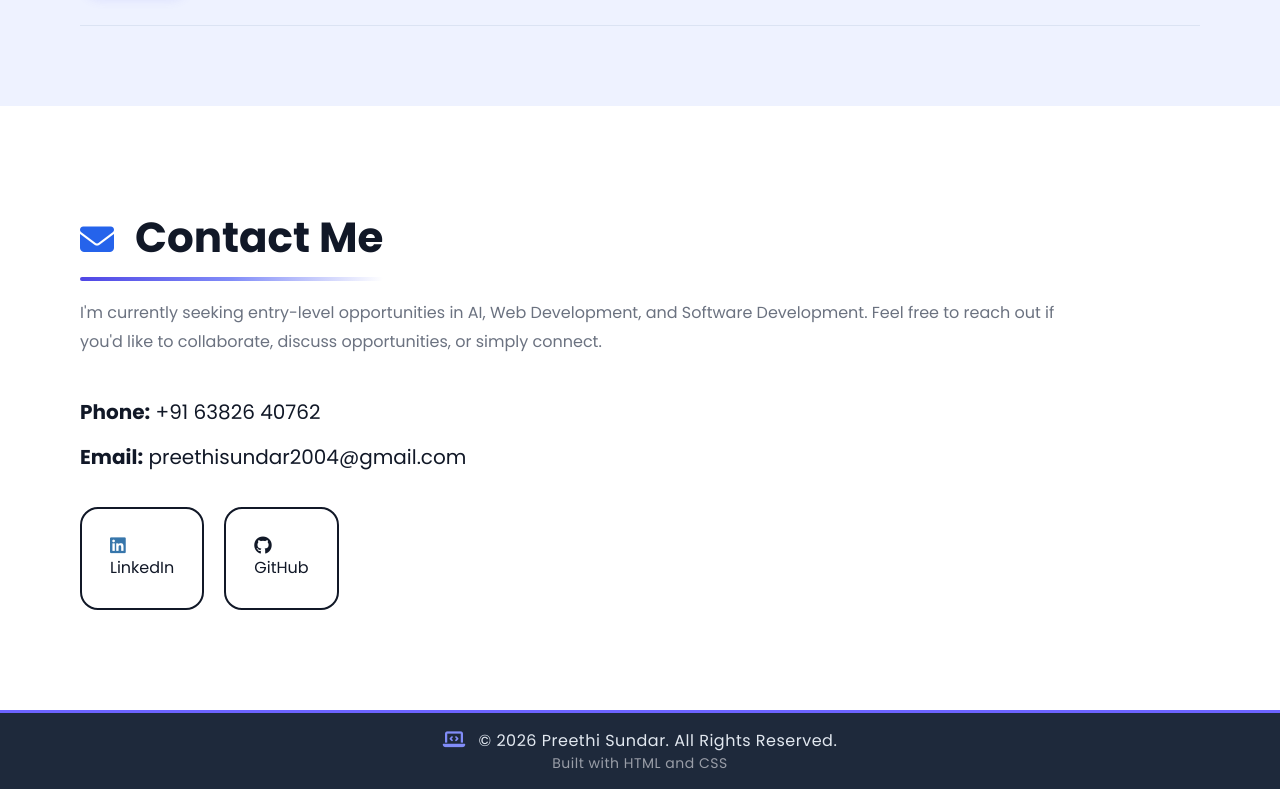
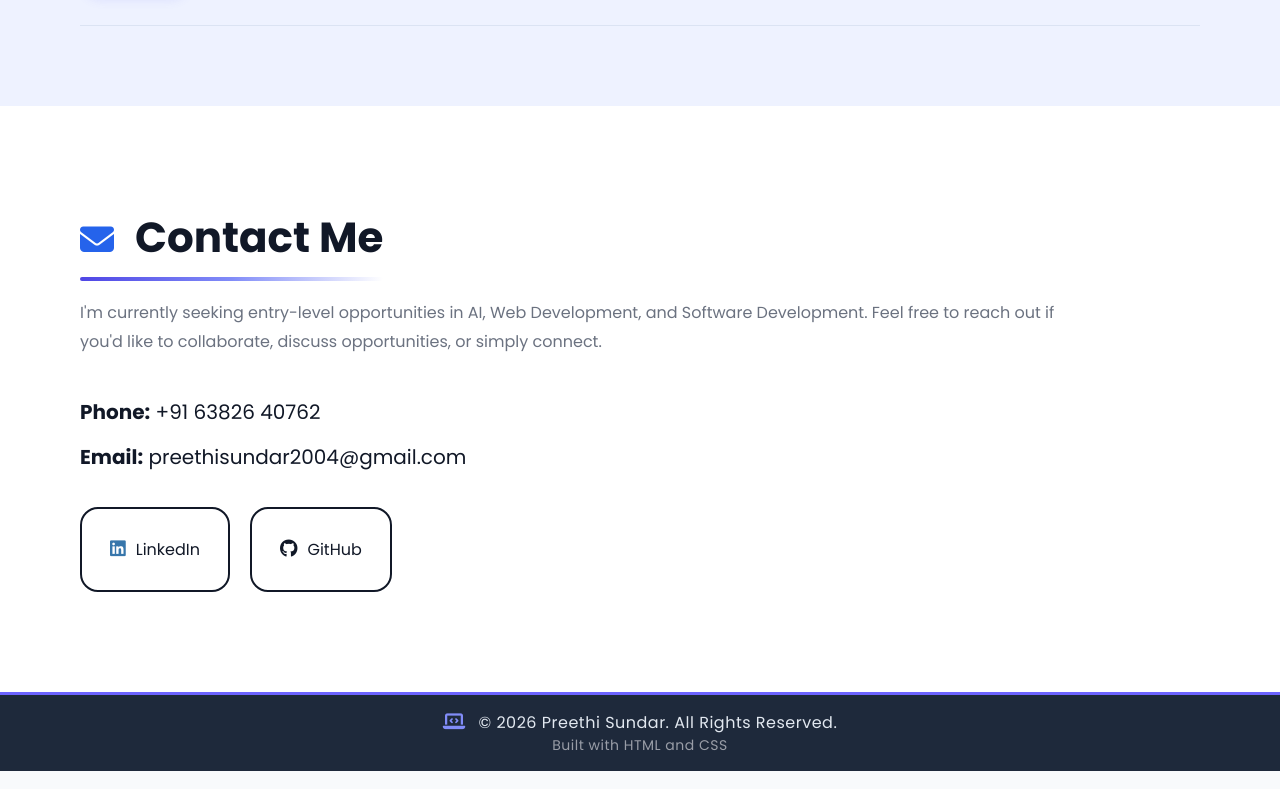
Before and after one commit to Preethisundar13/portfolio, a plain HTML site: page index.html in a window 1280 px wide. Shown: the part 5186-5975 px from the top of the page. Drawn offline with nearby package versions, Linux system fonts and the light colour scheme.

Commit message:
update style.css

```diff
--- a/style.css
+++ b/style.css
@@ -571,6 +571,10 @@ body {
     border-radius: 18px;
     font-weight: 400;
     transition: var(--transition);
+    display: inline-flex;
+    align-items: center;
+    justify-content: center;
+    gap: 10px;s
 }
 .contact-links a:hover {
     background: var(--primary);
@@ -578,9 +582,6 @@ body {
 }
 .contact-links a i {
     font-size: 18px;
-    display: flex;
-    align-items: center;
-    gap: 10px;
     transition: var(--transition);
 }
 .linkedin-icon {
```
